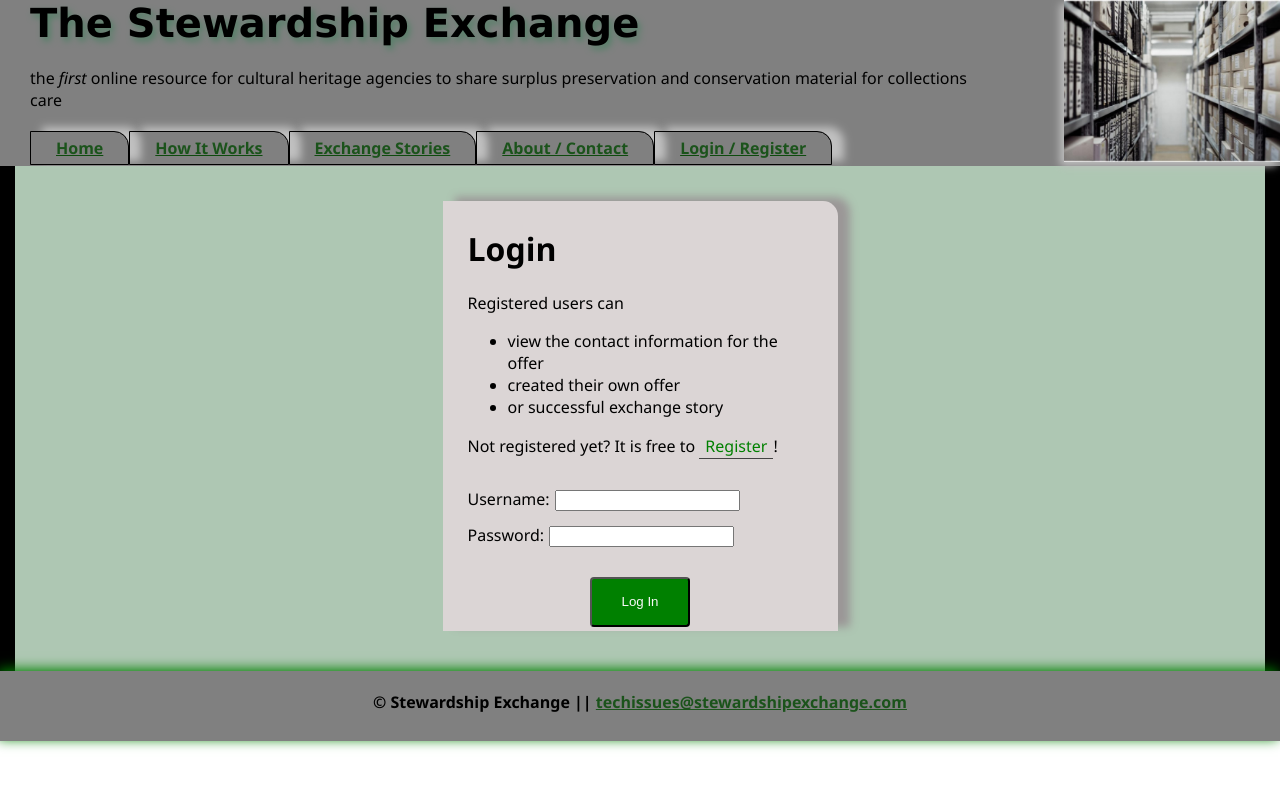
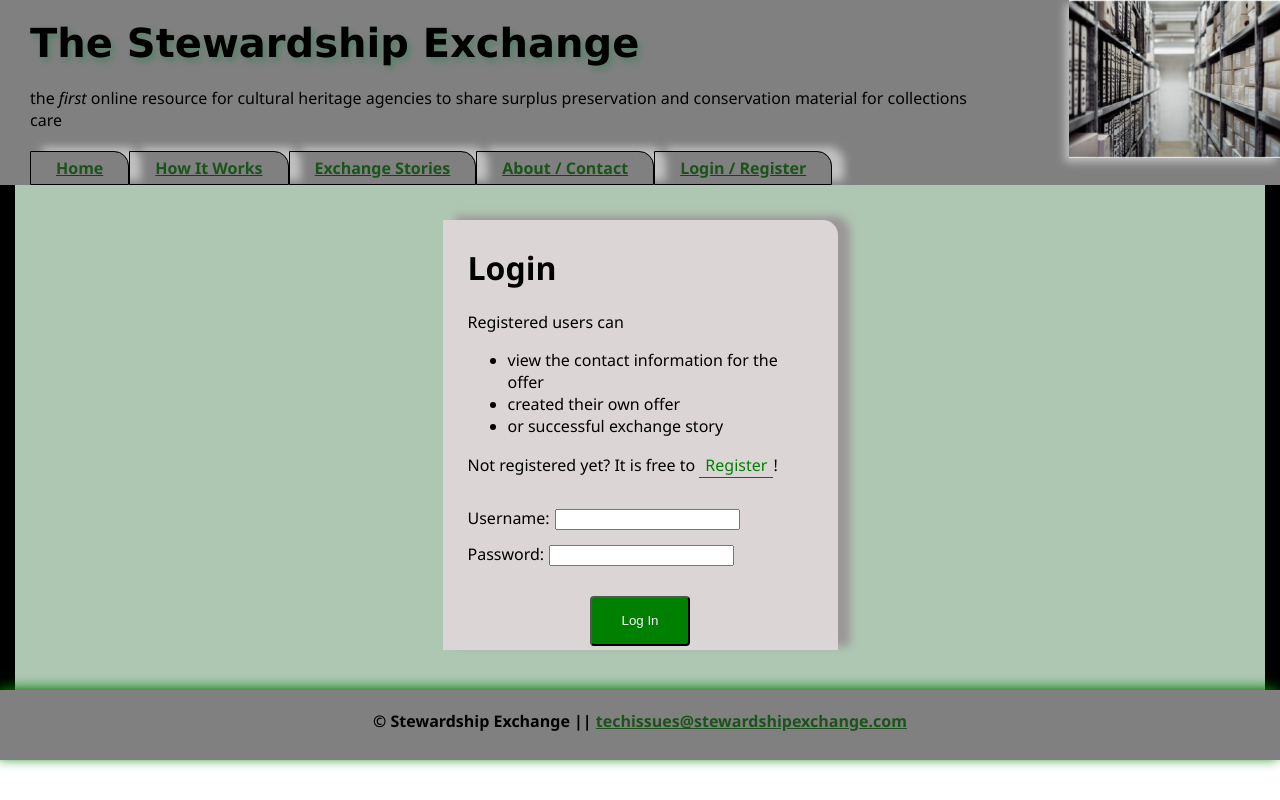
Before and after one commit to codingcolby/StewardshipExchange, a React app: page /#/login in a window 1280 px wide. Built offline with nearby package versions, Linux system fonts and the light colour scheme; no server answers.

Commit message:
adjusted some properties for consistent rendering

```diff
--- a/src/components/Nav/Nav.css
+++ b/src/components/Nav/Nav.css
@@ -3,13 +3,15 @@
     font-weight: 700;
     display: inline-block;
     color: #f2f2f2;
-    padding-left: 10px; */
+		padding-left: 10px; */
+
 	font-size: 40px;
 	font-weight: 700;
 	font-family: "Lucida Sans", "Lucida Sans Regular", "Lucida Grande",
 		"Lucida Sans Unicode", Geneva, Verdana, sans-serif;
 	display: inline-block;
 	color: black;
+	padding-top: 20px;
 	margin-bottom: 5px;
 	vertical-align: top;
 	text-shadow: 3px 4px 6px rgb(85, 128, 104);
@@ -18,17 +20,19 @@
 .nav {
 	/* overflow: hidden;
 	background-color: #00acb0; */
+	height: auto;
 	width: auto;
-	padding: 0px 0px 7px 30px;
+	padding: 0px 0px 6px 30px;
 	background-color: gray;
 	box-shadow: 2px 2px 12px green;
 }
 
 img {
-	object-fit: contain;
+	height: 158px;
+	/* height: 137px; */
 	max-width: 216px;
 	float: right;
-	overflow-anchor: 0;
+	/* overflow-anchor: 0; */
 	margin-left: 75px;
 	box-shadow: -4px 4px 8px silver;
 }
```
